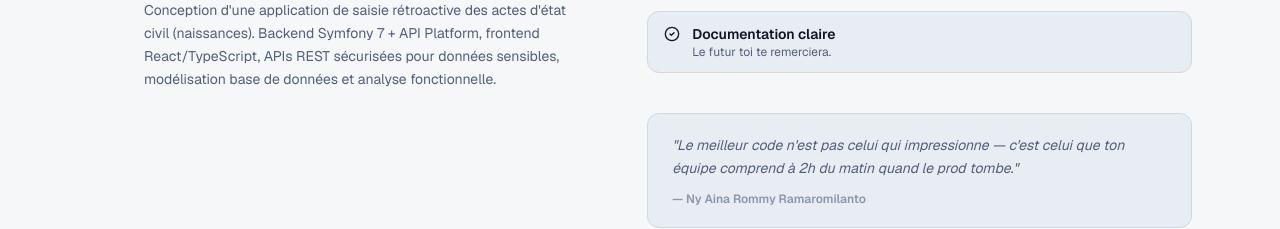
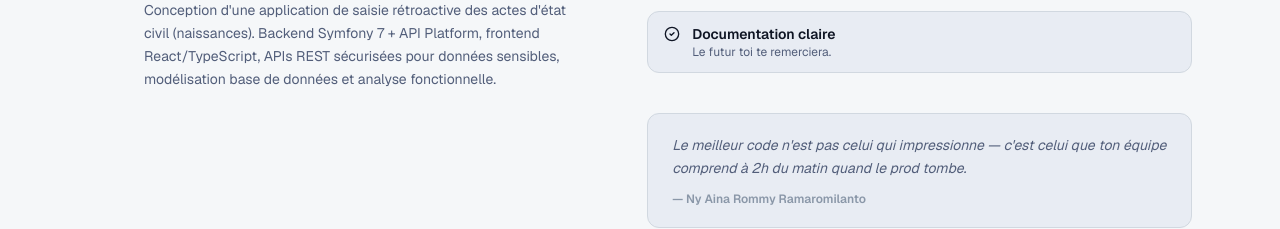
Before and after one commit to rommy-dev/portfolio, a Next.js app: page / in a window 1280 px wide. Shown: the part 4500-4729 px from the top of the page. Built offline with nearby package versions, Linux system fonts and the light colour scheme.

Commit message:
fix: add EASE contant variable to avoid error in the animable element like motion.div

```diff
--- a/src/app/layout.tsx
+++ b/src/app/layout.tsx
@@ -26,7 +26,7 @@ export default function RootLayout({
   children: React.ReactNode;
 }>) {
   return (
-    <html lang="fr" suppressHydrationWarning>
+    <html lang="fr" suppressHydrationWarning data-scroll-behavior="smooth">
       <body
         className={`${geistSans.variable} ${geistMono.variable} antialiased`}
       >
--- a/src/app/projets/[slug]/page.tsx
+++ b/src/app/projets/[slug]/page.tsx
@@ -6,7 +6,7 @@ import fs from 'fs';
 import path from 'path';
 import matter from 'gray-matter';
 import { MDXRemote } from 'next-mdx-remote/rsc';
-import { useMDXComponents } from '@/mdx-components';
+import { mdxComponents } from '@/mdx-components';
 
 /* ─── Tech color map (même que ProjectCard) ─────────────── */
 const TECH_COLORS: Record<string, string> = {
@@ -58,7 +58,6 @@ export default async function ProjetDetailPage({
 
   const fileContents = fs.readFileSync(contentPath, 'utf8');
   const { content } = matter(fileContents);
-  const mdxComponents = useMDXComponents({});
 
   return (
     <main className="min-h-screen bg-background">
--- a/src/app/projets/page.tsx
+++ b/src/app/projets/page.tsx
@@ -7,10 +7,12 @@ import { ProjectCard } from '@/components/ui/ProjectCard';
 import { ArrowUpRight, Search, SearchX } from 'lucide-react';
 import { ALL_PROJECTS, CATEGORIES } from '@/data/projects';
 
+const EASE = [0.22, 1, 0.36, 1] as const;
+
 const inView = (delay = 0) => ({
   initial: { opacity: 0, y: 14 },
   animate: { opacity: 1, y: 0 },
-  transition: { duration: 0.5, delay, ease: [0.22, 1, 0.36, 1] },
+  transition: { duration: 0.5, delay, ease: EASE },
 });
 
 /* ─── Page ───────────────────────────────────────────────── */
--- a/src/components/sections/AboutSection.tsx
+++ b/src/components/sections/AboutSection.tsx
@@ -55,11 +55,13 @@ const INTERESTS = [
 ];
 
 /* ─── Animation helper ───────────────────────────────────── */
+const EASE = [0.22, 1, 0.36, 1] as const;
+
 const inView = (delay = 0) => ({
   initial: { opacity: 0, y: 16 },
-  whileInView: { opacity: 1, y: 0 },
+  animate: { opacity: 1, y: 0 },
   viewport: { once: true },
-  transition: { duration: 0.55, delay, ease: [0.22, 1, 0.36, 1] },
+  transition: { duration: 0.55, delay, ease: EASE },
 });
 
 /* ─── Component ─────────────────────────────────────────── */
@@ -156,10 +158,10 @@ export function AboutSection() {
               className="relative rounded-xl border border-border bg-background px-6 py-5 overflow-hidden hover:-translate-y-1 hover:shadow-lg transition-transform duration-200"
             >
               {/* Accent line */}
-              <div className="absolute left-0 top-0 bottom-0 w-1 rounded-l-xl bg-gradient-to-b from-primary to-secondary" />
+              <div className="absolute left-0 top-0 bottom-0 w-1 rounded-l-xl bg-linear-to-b from-primary to-secondary" />
               <p className="text-sm text-foreground-muted leading-relaxed italic">
-                "Le meilleur code n'est pas celui qui impressionne — c'est celui que
-                ton équipe comprend à 2h du matin quand le prod tombe."
+                {"Le meilleur code n'est pas celui qui impressionne — c'est celui que \
+                ton équipe comprend à 2h du matin quand le prod tombe."}
               </p>
               <footer className="mt-3 text-xs font-semibold text-foreground-subtle">
                 — Ny Aina Rommy Ramaromilanto
@@ -210,7 +212,7 @@ export function AboutSection() {
             </p>
             <p className="text-sm text-foreground-muted max-w-md">
               Que vous soyez une entreprise en recherche de talent ou un client avec une idée précise,
-              je serais ravi d'échanger sur vos besoins et comment je peux y répondre.
+              je serais ravi d&apos;échanger sur vos besoins et comment je peux y répondre.
             </p>
           </div>
 
--- a/src/components/sections/FeaturedProjects.tsx
+++ b/src/components/sections/FeaturedProjects.tsx
@@ -8,11 +8,13 @@ import { ArrowUpRight } from 'lucide-react';
 import { ALL_PROJECTS } from '@/data/projects';
 
 /* ─── Helpers ────────────────────────────────────────────── */
+const EASE = [0.22, 1, 0.36, 1] as const;
+
 const inView = (delay = 0) => ({
   initial: { opacity: 0, y: 16 },
-  whileInView: { opacity: 1, y: 0 },
+  animate: { opacity: 1, y: 0 },
   viewport: { once: true },
-  transition: { duration: 0.55, delay, ease: [0.22, 1, 0.36, 1] },
+  transition: { duration: 0.55, delay, ease: EASE },
 });
 
 /* ─── Section ────────────────────────────────────────────── */
--- a/src/components/sections/HeroSection.tsx
+++ b/src/components/sections/HeroSection.tsx
@@ -41,10 +41,12 @@ const STACK = [
 
 
 /* ─── Stagger helpers ───────────────────────────────────── */
+const EASE = [0.22, 1, 0.36, 1] as const;
+
 const fadeUp = (delay = 0) => ({
   initial: { opacity: 0, y: 18 },
   animate: { opacity: 1, y: 0 },
-  transition: { duration: 0.55, delay, ease: [0.22, 1, 0.36, 1] },
+  transition: { duration: 0.55, delay, ease: EASE },
 });
 
 /* ─── Component ─────────────────────────────────────────── */
@@ -244,7 +246,7 @@ export function HeroSection() {
         <motion.div
           initial={{ opacity: 0, scale: 0.92 }}
           animate={{ opacity: 1, scale: 1 }}
-          transition={{ duration: 0.65, delay: 0.15, ease: [0.22, 1, 0.36, 1] }}
+          transition={{ duration: 0.65, delay: 0.15, ease: EASE }}
           className="hidden lg:flex justify-center"
         >
           <motion.div
--- a/src/components/sections/ServiceSection.tsx
+++ b/src/components/sections/ServiceSection.tsx
@@ -96,11 +96,13 @@ const SERVICES = [
 ];
 
 /* ─── Helpers ────────────────────────────────────────────── */
+const EASE = [0.22, 1, 0.36, 1] as const;
+
 const inView = (delay = 0) => ({
   initial: { opacity: 0, y: 16 },
-  whileInView: { opacity: 1, y: 0 },
+  animate: { opacity: 1, y: 0 },
   viewport: { once: true },
-  transition: { duration: 0.55, delay, ease: [0.22, 1, 0.36, 1] },
+  transition: { duration: 0.55, delay, ease: EASE },
 });
 
 /* ─── Component ─────────────────────────────────────────── */
@@ -120,8 +122,8 @@ export function ServicesSection() {
                 Ce que je peux faire pour vous
               </h2>
               <p className="mt-2 text-foreground-muted max-w-xl">
-                Du frontend au déploiement — je couvre l'ensemble du cycle de développement
-                avec rigueur et attention au détail.
+                {"Du frontend au déploiement — je couvre l'ensemble du cycle de développement\
+                avec rigueur et attention au détail."}
               </p>
             </div>
             <Link href="/contact" className="shrink-0">
@@ -199,8 +201,8 @@ export function ServicesSection() {
               Vous avez un projet en tête ?
             </p>
             <p className="text-sm text-foreground-muted max-w-md">
-              Que ce soit une idée vague ou un cahier des charges précis, je serais ravi
-              d'en discuter et d'évaluer comment je peux vous aider.
+              {"Que ce soit une idée vague ou un cahier des charges précis, je serais ravi\
+              d'en discuter et d'évaluer comment je peux vous aider."}
             </p>
           </div>
 
--- a/src/components/sections/TechStack.tsx
+++ b/src/components/sections/TechStack.tsx
@@ -94,11 +94,13 @@ const LEARNING = [
 ];
 
 /* ─── Helpers ────────────────────────────────────────────── */
+const EASE = [0.22, 1, 0.36, 1] as const;
+
 const inView = (delay = 0) => ({
   initial: { opacity: 0, y: 14 },
   whileInView: { opacity: 1, y: 0 },
   viewport: { once: true },
-  transition: { duration: 0.5, delay, ease: [0.22, 1, 0.36, 1] },
+  transition: { duration: 0.5, delay, ease: EASE },
 });
 
 /* ─── Component ─────────────────────────────────────────── */
@@ -190,7 +192,7 @@ export function TechStack() {
                 🌱
               </motion.span>
               <div>
-                <p className="text-sm font-bold text-foreground">En cours d'apprentissage</p>
+                <p className="text-sm font-bold text-foreground">En cours d&apos;apprentissage</p>
                 <p className="text-xs text-foreground-muted">Toujours en veille, toujours en progression.</p>
               </div>
             </div>
--- a/src/components/ui/ProjectCard.tsx
+++ b/src/components/ui/ProjectCard.tsx
@@ -43,11 +43,12 @@ export interface Project {
 }
 
 /* ─── Animation helper ───────────────────────────────────── */
+const EASE = [0.22, 1, 0.36, 1] as const;
 const inView = (delay = 0) => ({
   initial: { opacity: 0, y: 16 },
   whileInView: { opacity: 1, y: 0 },
   viewport: { once: true },
-  transition: { duration: 0.55, delay, ease: [0.22, 1, 0.36, 1] },
+  transition: { duration: 0.55, delay, ease: EASE },
 });
 
 /* ─── Component ─────────────────────────────────────────── */
@@ -71,7 +72,7 @@ export function ProjectCard({ project, index, slug }: ProjectCardProps) {
       {slug ? (
         <Link href={`/projets/${slug}`} className="block">
           <div
-            className={`relative h-36 bg-gradient-to-br ${project.gradient} flex items-end p-5 overflow-hidden cursor-pointer`}
+            className={`relative h-36 bg-linear-to-br ${project.gradient} flex items-end p-5 overflow-hidden cursor-pointer`}
           >
             {/* Grid texture */}
             <div
@@ -104,7 +105,7 @@ export function ProjectCard({ project, index, slug }: ProjectCardProps) {
         </Link>
       ) : (
         <div
-          className={`relative h-36 bg-gradient-to-br ${project.gradient} flex items-end p-5 overflow-hidden`}
+          className={`relative h-36 bg-linear-to-br ${project.gradient} flex items-end p-5 overflow-hidden`}
         >
           {/* Grid texture */}
           <div
--- a/src/mdx-components.tsx
+++ b/src/mdx-components.tsx
@@ -2,8 +2,7 @@ import type { MDXComponents } from 'mdx/types';
 import Link from 'next/link';
 import { ExternalLink } from 'lucide-react';
 
-export function useMDXComponents(components: MDXComponents): MDXComponents {
-  return {
+const BASE_COMPONENTS: MDXComponents = {
     /* ── Headings ─────────────────────────────────────────── */
     h1: ({ children }) => (
       <h1 className="mt-10 mb-4 text-3xl md:text-4xl font-black tracking-tight text-foreground leading-tight first:mt-0">
@@ -157,7 +156,13 @@ export function useMDXComponents(components: MDXComponents): MDXComponents {
         {children}
       </em>
     ),
+};
 
+export const mdxComponents: MDXComponents = BASE_COMPONENTS;
+
+export function useMDXComponents(components: MDXComponents): MDXComponents {
+  return {
+    ...BASE_COMPONENTS,
     /* ── Spread any custom overrides passed in ────────────── */
     ...components,
   };
```
